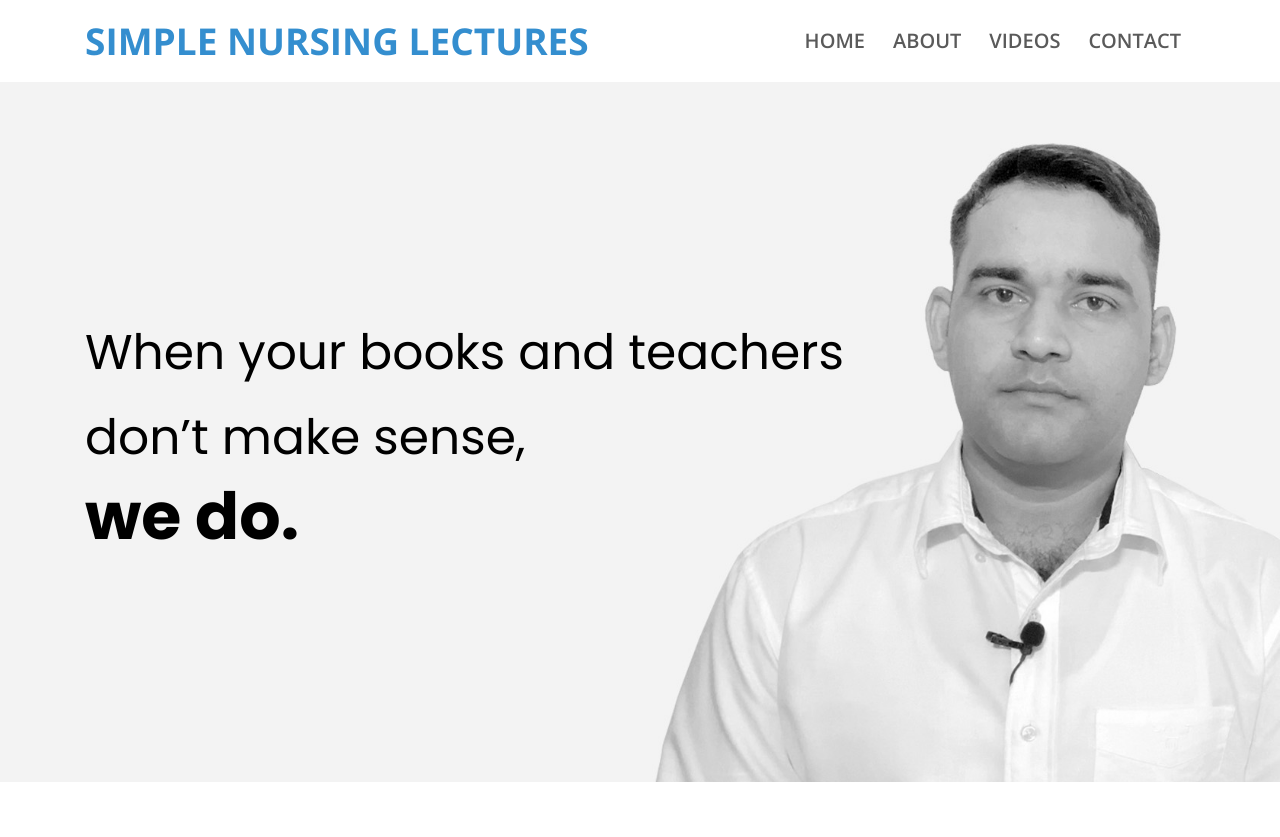
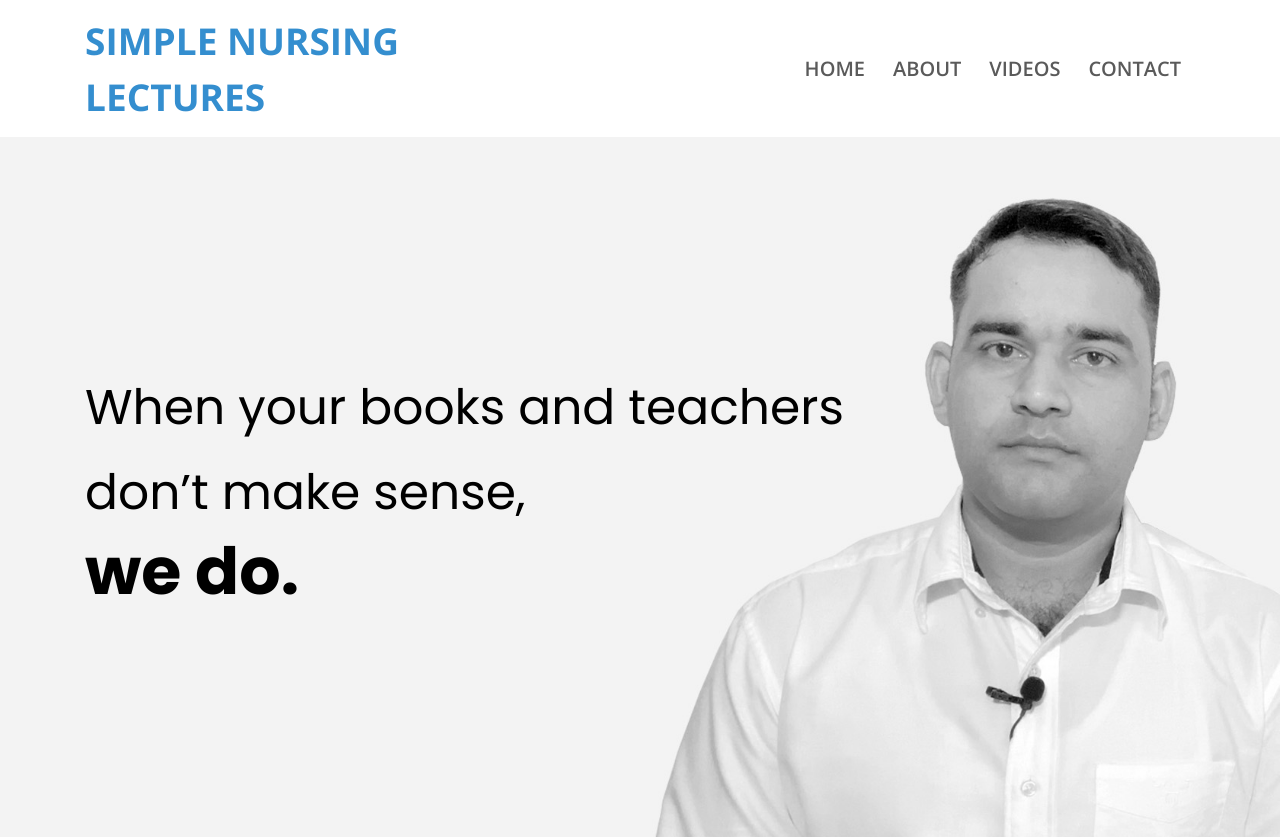
Before and after one commit to yadhu-cu/Simple-Nursing-Lectures-Static-Website, a plain HTML site: page index.html in a window 1280 px wide. Shown: the top 837 px of the page. Drawn offline with nearby package versions, Linux system fonts and the light colour scheme.

Commit message:
Update index.html

```diff
--- a/index.html
+++ b/index.html
@@ -23,7 +23,7 @@
       <div class="hero-header-11-content">
         <div class="container">
           <nav class="navbar navbar-expand-xl navbar-light py-sm-2 py-1 px-0">
-            <a class="navbar-brand editContent" href="index.html">SIMPLE NURSING LECTURES</a>
+            <a class="navbar-brand editContent" href="index.html">SIMPLE NURSING <br>LECTURES</a>
             <!-- if logo is image enable this
 				<a class="navbar-brand" href="#index.html">
 						<img src="image-path" alt="Your logo" title="Your logo" style="height:35px;" />
```
